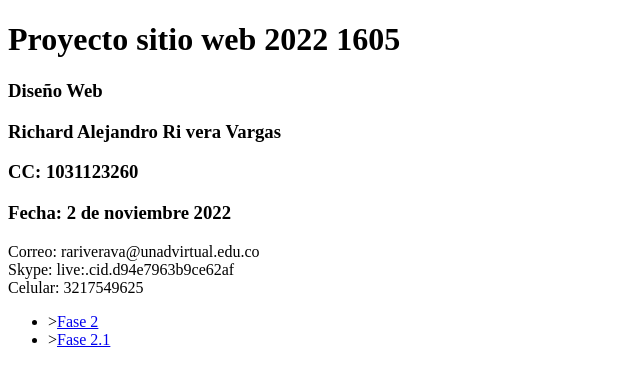
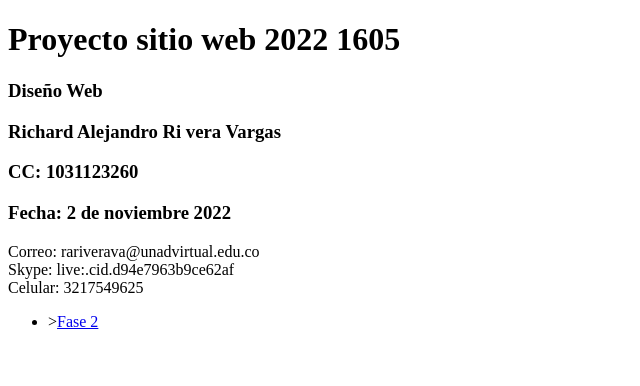
Before and after one commit to Rivlandcrive/DSW-Fase3-Richardrivera, a plain HTML site: page Fase1/index.html in a window 1280 px wide. Shown: the whole page, without its empty margins (0-640 px from the left). Drawn offline with Linux system fonts and the light colour scheme.

Commit message:
subida 6

```diff
--- a/Fase1/index.html
+++ b/Fase1/index.html
@@ -22,7 +22,6 @@
     <nav>
         <ul>
         <li>><a href="../fase2/desing.html">Fase 2</a></li>
-        <li>><a href="../fase2.1/desing.html">Fase 2.1</a></li>
         </ul>
     </nav>
 </body>
```
